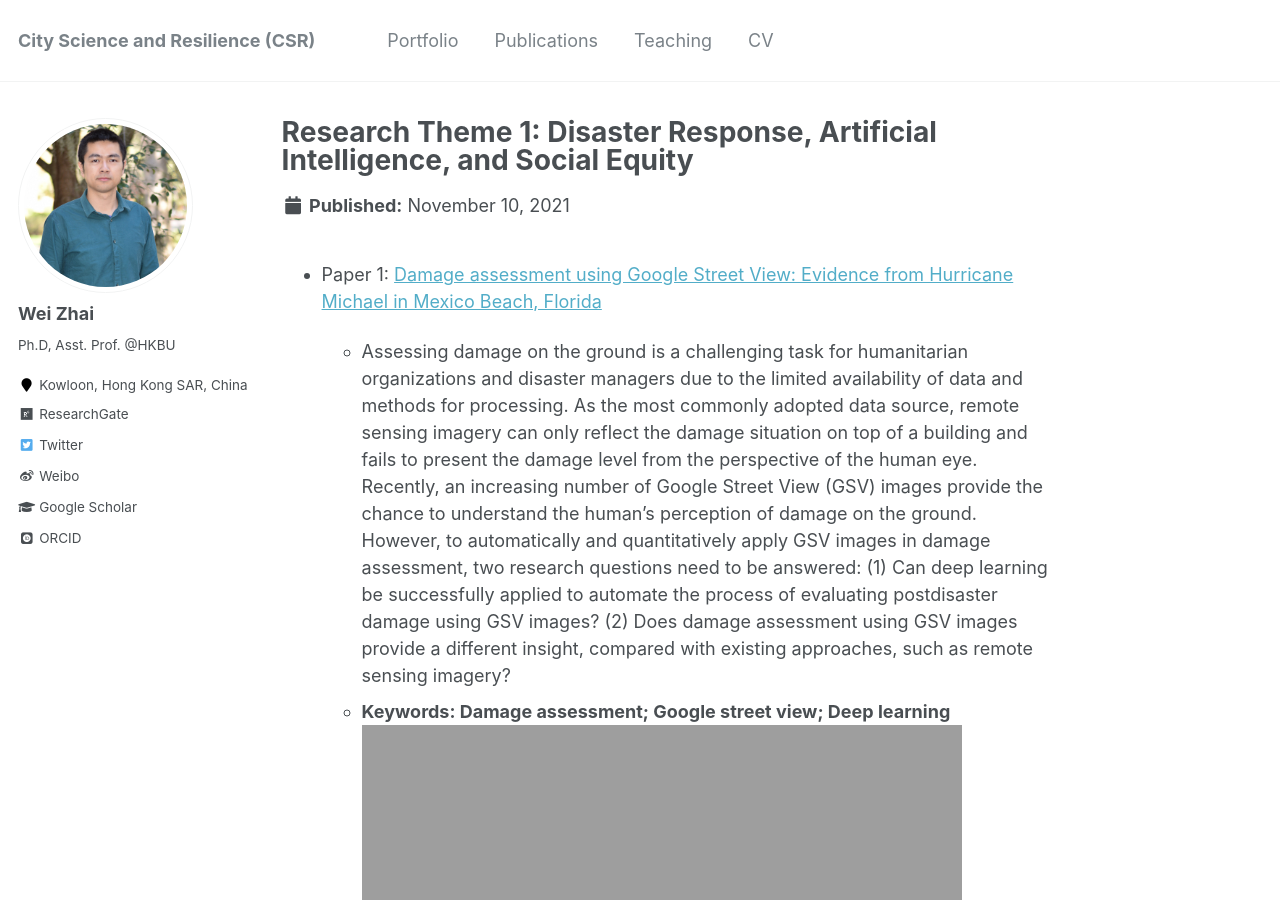
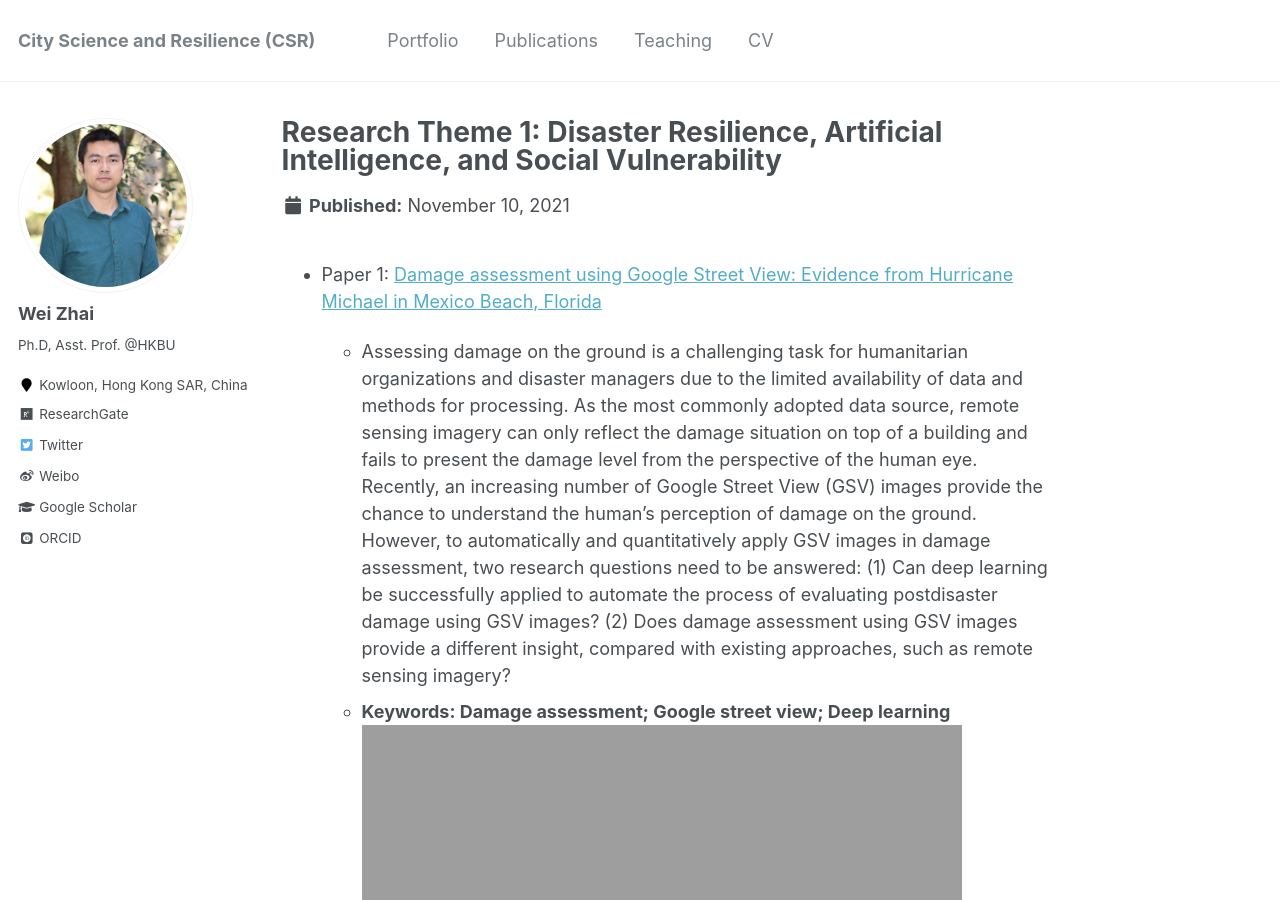
Before and after one commit to skywalkerzhai/weizhai.github.io, a Jekyll site: the page built from _portfolio/portfolio-1.md, in a window 1280 px wide and 900 px high. Built offline with Jekyll 4.4.1, drawn with Linux system fonts in a browser that asks for light colours; some web fonts are replaced.

Commit message:
Update portfolio-1.md

```diff
--- a/_portfolio/portfolio-1.md
+++ b/_portfolio/portfolio-1.md
@@ -1,5 +1,5 @@
 ---
-title: "Research Theme 1: Disaster Response, Artificial Intelligence, and Social Equity"
+title: "Research Theme 1: Disaster Resilience, Artificial Intelligence, and Social Vulnerability"
 excerpt: "<br/><img src='https://skywalkerzhai.github.io/weizhai.github.io/images/AI_resilience.jpg' width='600'>"
 collection: portfolio
 ---
```
